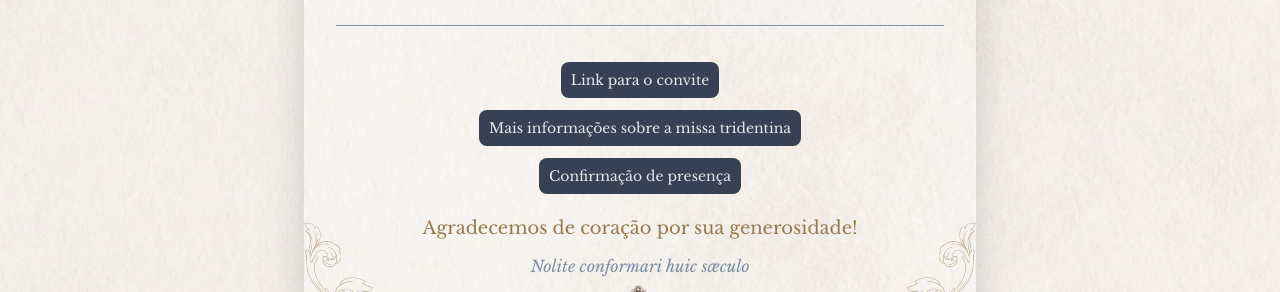
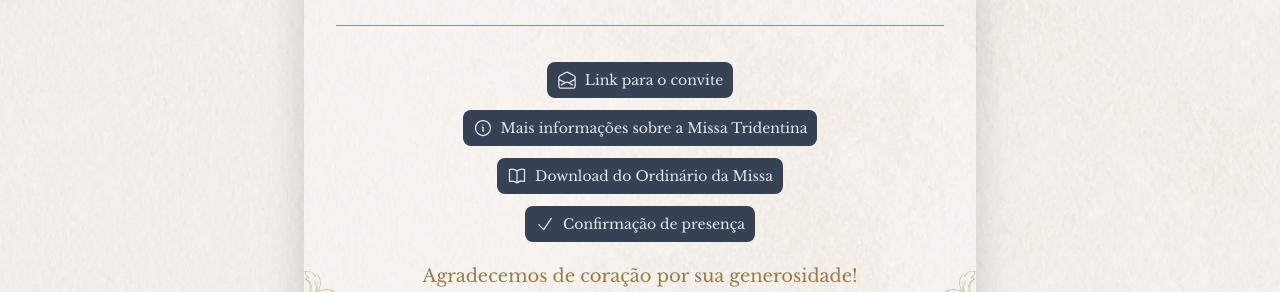
Before and after one commit to VyMajoris/casorio, a Next.js app: page / in a window 1280 px wide. Shown: the part 1327-1619 px from the top of the page. Built offline with nearby package versions, Linux system fonts and the light colour scheme; no server answers; the database is empty; a web font is replaced by a local one.

Commit message:
ordinario

```diff
--- a/src/components/DonationPage.tsx
+++ b/src/components/DonationPage.tsx
@@ -11,7 +11,11 @@ import {
   ArrowTopRightOnSquareIcon,
   ArrowUturnLeftIcon,
   ArrowUturnUpIcon,
+  BookOpenIcon,
+  CheckIcon,
   ClipboardIcon,
+  EnvelopeOpenIcon,
+  InformationCircleIcon,
 } from "@heroicons/react/24/outline";
 import { Libre_Baskerville, Kablammo } from "next/font/google";
 
@@ -221,26 +225,38 @@ export default function DonationPage({}: DonationPageProps) {
               <button
                 className="mt-3 px-2.5 py-2 items-center cursor-pointer flex flex-row text-sm rounded-lg bg-gray-700 border-gray-600 text-gray-200 w-full sm:w-auto"
                 onClick={() => {
-                  window.open("https://cdn.jsdelivr.net/gh/VyMajoris/casorio@v2025-07-16/public/convite-casamento-eduardo-lilia.pdf", "_blank");
+                  window.open(
+                    "https://cdn.jsdelivr.net/gh/VyMajoris/casorio@v2025-07-16/public/convite-casamento-eduardo-lilia.pdf",
+                    "_blank"
+                  );
                 }}
               >
+                <EnvelopeOpenIcon className="w-5 h-5 mr-2" />
                 Link para o convite
               </button>
               <Link
                 href="/latin-mass"
                 className="mt-3 px-2.5 py-2 items-center cursor-pointer flex flex-row text-sm rounded-lg bg-gray-700 border-gray-600 text-gray-200 w-full sm:w-auto"
               >
-                Mais informações sobre a missa tridentina
+                <InformationCircleIcon className="w-5 h-5 mr-2" />
+                Mais informações sobre a Missa Tridentina
               </Link>
 
-               <Link
+              <Link
+                href="https://salvemaria.com.br/wp-content/uploads/2018/04/Ordinario-da-Santa-Missa.pdf"
+                className="mt-3 px-2.5 py-2 items-center cursor-pointer flex flex-row text-sm rounded-lg bg-gray-700 border-gray-600 text-gray-200 w-full sm:w-auto"
+              >
+                <BookOpenIcon className="w-5 h-5 mr-2" />
+                Download do Ordinário da Missa
+              </Link>
+
+              <Link
                 href="https://forms.gle/bLZAz63kGTXGQoWd9"
                 className="mt-3 px-2.5 py-2 items-center cursor-pointer flex flex-row text-sm rounded-lg bg-gray-700 border-gray-600 text-gray-200 w-full sm:w-auto"
               >
+                <CheckIcon className="w-5 h-5 mr-2" />
                 Confirmação de presença
               </Link>
-
-
             </div>
 
             <p className="mb-3 text-lg" style={{ color: "var(--text-bronze)" }}>
--- a/src/components/LatinMassInfo.tsx
+++ b/src/components/LatinMassInfo.tsx
@@ -2,7 +2,7 @@
 
 import Image from "next/image";
 import Link from "next/link";
-import { ArrowUturnLeftIcon } from "@heroicons/react/24/outline";
+import { ArrowUturnLeftIcon, BookOpenIcon } from "@heroicons/react/24/outline";
 import { Libre_Baskerville } from "next/font/google";
 import { useEffect, useState } from "react";
 import {
@@ -57,6 +57,14 @@ export default function LatinMassInfo() {
                 className="rounded-lg shadow-lg"
               />
             </div>
+
+            <Link
+              href="https://salvemaria.com.br/wp-content/uploads/2018/04/Ordinario-da-Santa-Missa.pdf"
+              className="inline-flex items-center mt-8 px-4 py-2 text-sm rounded-lg bg-gray-700 text-gray-200 hover:bg-gray-600 transition-colors"
+            >
+              <BookOpenIcon className="w-5 h-5 mr-2" />
+              Download do Ordinário da Missa
+            </Link>
           </header>
 
           <section className="mb-8 space-y-6">
```
